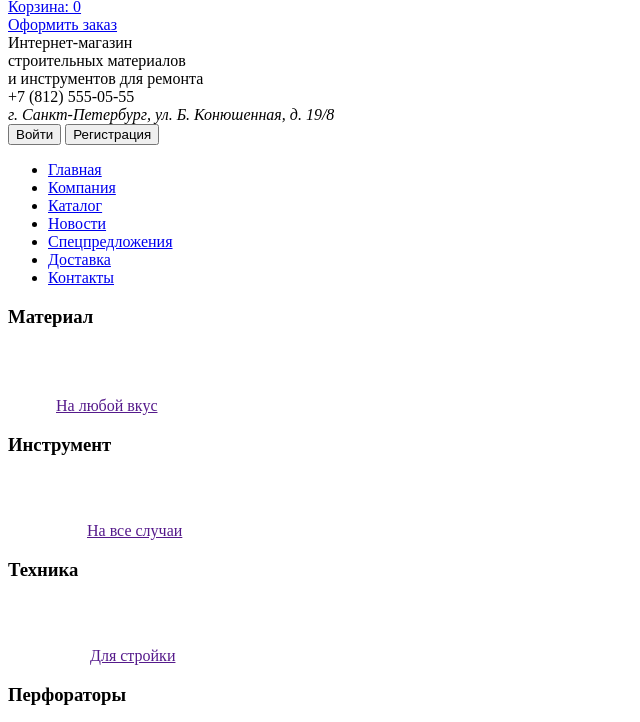
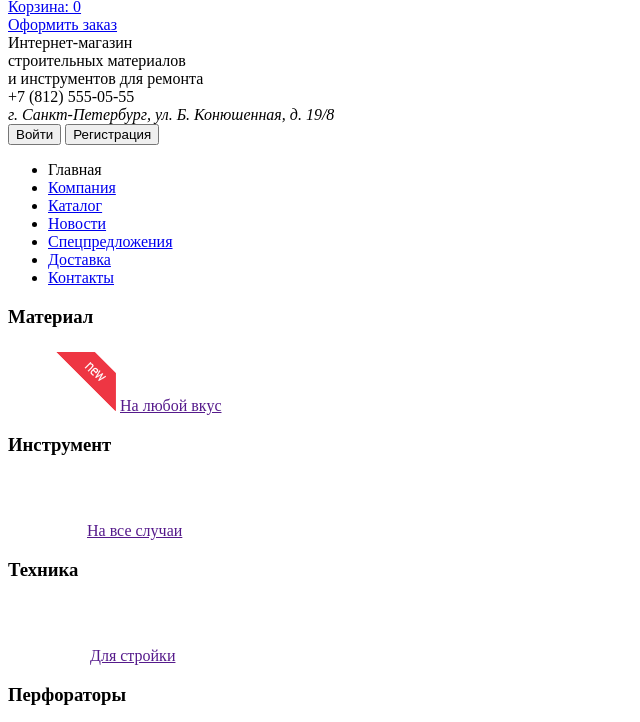
Before and after one commit to karachev/Technomart, a plain HTML site: page index.html in a window 1280 px wide. Shown: the part 67-789 px from the top of the page, without its empty margins (0-640 px from the left). Drawn offline with Linux system fonts and the light colour scheme.

Commit message:
0.2.3.1
Fix some bugs.

```diff
--- a/index.html
+++ b/index.html
@@ -50,7 +50,7 @@
 	  	</div>
 			<navi class="header-navigation">
 				<ul>
-					<li><a href="#">Главная</a></li>
+					<li><span>Главная</span></li>
 					<li><a href="#">Компания</a></li>
 					<li><a href="catalog.html">Каталог</a></li>
 					<li><a href="#">Новости</a></li>
@@ -68,6 +68,7 @@
   				<div class="main-content-item">
   					<h3>Материал</h3>
   					<img src="img/main-content-item1.png" alt="Материал" width="44" height="65">
+  					<img src="img/new.png" alt="New" width="60" height="59">
   					<a href="">На любой вкус</a>
   				</div>
   				<div class="main-content-item">
```
Also changed, not shown: img/new.png (added).
